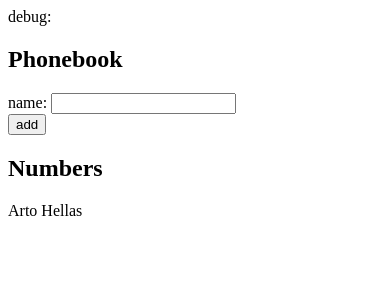
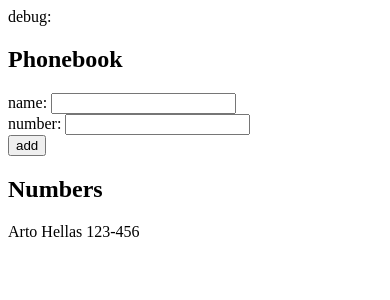
Before and after one commit to SindhuElanco/fullstack-open, a React (Vite) app in the folder part-1/introdemo/: page / in a window 390 px wide. Shown: the top 300 px of the page. Built offline with nearby package versions, Linux system fonts and the light colour scheme.

Commit message:
phonebook: ex-2.8 step 3

```diff
--- a/part-1/introdemo/src/App.jsx
+++ b/part-1/introdemo/src/App.jsx
@@ -2,9 +2,11 @@ import { useState } from 'react'
 
 const App = () => {
   const [persons, setPersons] = useState([
-    { name: 'Arto Hellas' }
+    { name: 'Arto Hellas', number: '123-456' }
   ])
   const [newName, setNewName] = useState('')
+  const [newNum, setNewNum] = useState('')
+
 
   const handleSubmit = (event) => {
     event.preventDefault()
@@ -15,8 +17,9 @@ const App = () => {
       setNewName('')
       return
     }
-    setPersons([...persons, { name: newName }])
+    setPersons([...persons,{ name: newName ,number: newNum}])
     setNewName('')
+    setNewNum('')
   }
 
   return (
@@ -28,11 +31,14 @@ const App = () => {
           name: <input value={newName} onChange={(e) => setNewName(e.target.value)} />
         </div>
         <div>
+          number: <input value={newNum} onChange={(e) => setNewNum(e.target.value)} />
+        </div>
+        <div>
           <button type="submit">add</button>
         </div>
       </form>
       <h2>Numbers</h2>
-      {persons.map((p) => <p key={p.name}>{p.name}</p>)}
+      {persons.map((p) => <p key={[p.name, p.number]}>{p.name}  {p.number}</p>)}
 
     </div>
   )
```
